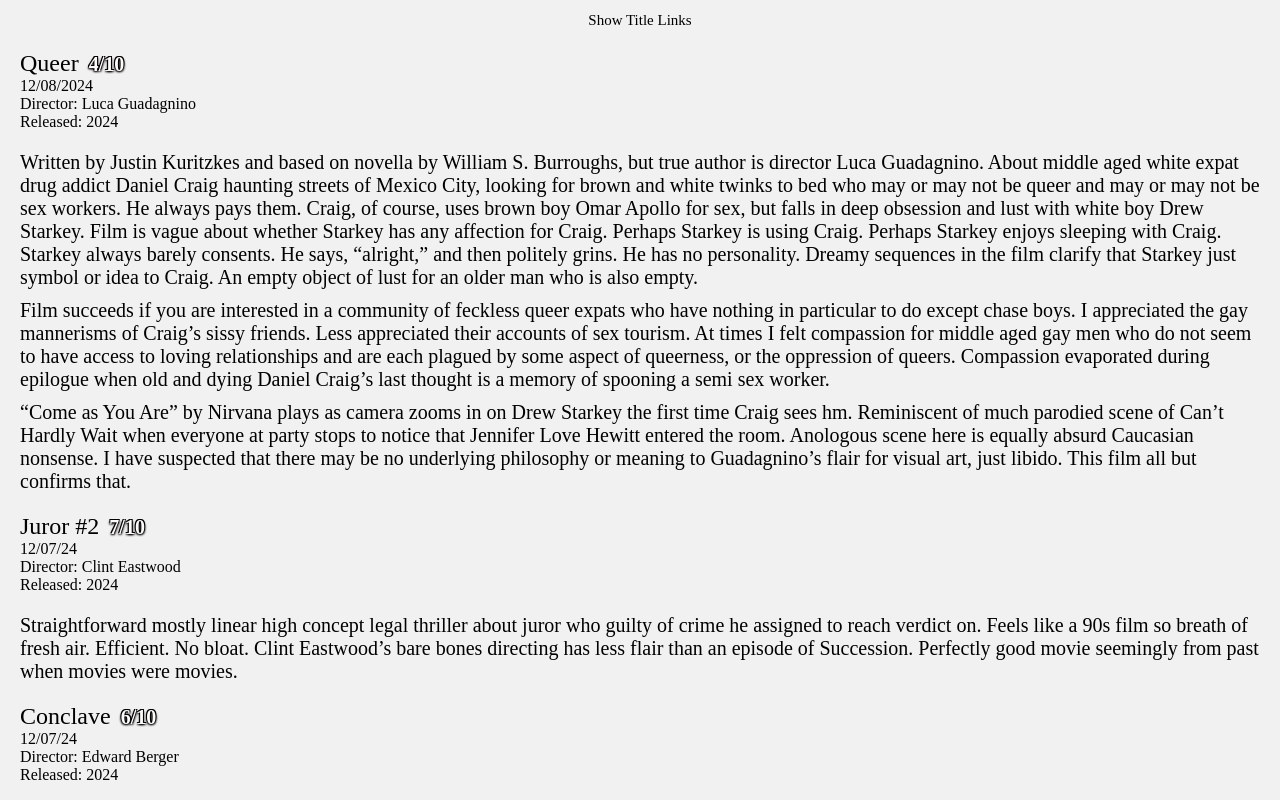
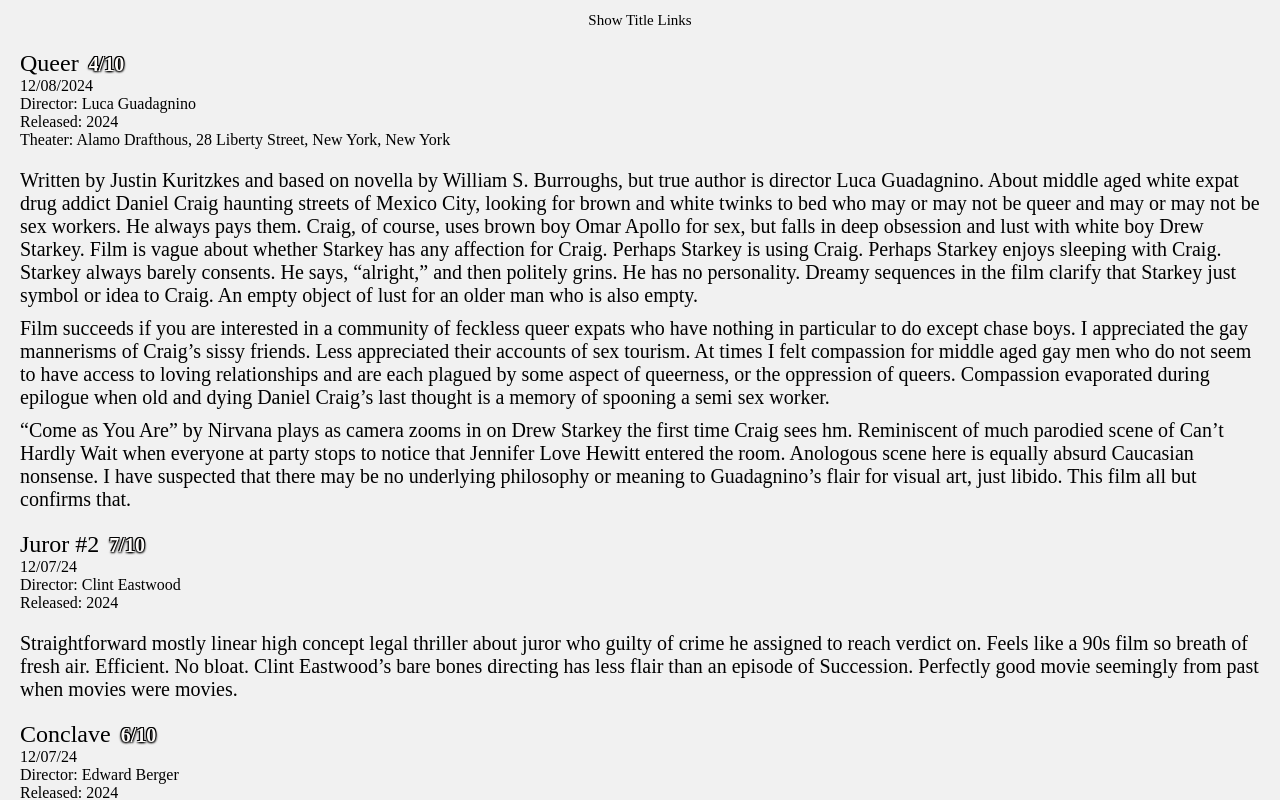
Before and after one commit to nkossally/movie-log, a React (Create React App) app: page / in a window 1280 px wide. Shown: the top 800 px of the page. Built offline with nearby package versions, Linux system fonts and the light colour scheme; no server answers.

Commit message:
add location

```diff
--- a/src/App.js
+++ b/src/App.js
@@ -405,9 +405,10 @@
         releaseDate="2024"
         text=""
         text2=""
+        text3=""
+        theater=""
         rating={}
       />  */}
-
       <Review
         title="Queer"
         director="Luca Guadagnino"
@@ -417,6 +418,7 @@
         text="Written by Justin Kuritzkes and based on novella by William S. Burroughs, but true author is director Luca Guadagnino. About middle aged white expat drug addict Daniel Craig haunting streets of Mexico City, looking for brown and white twinks to bed who may or may not be queer and may or may not be sex workers. He always pays them. Craig, of course, uses brown boy Omar Apollo for sex, but falls in deep obsession and lust with white boy Drew Starkey. Film is vague about whether Starkey has any affection for Craig. Perhaps Starkey is using Craig. Perhaps Starkey enjoys sleeping with Craig. Starkey always barely consents. He says, “alright,” and then politely grins. He has no personality. Dreamy sequences in the film clarify that Starkey just symbol or idea to Craig. An empty object of lust for an older man who is also empty."
         text2="Film succeeds if you are interested in a community of feckless queer expats who have nothing in particular to do except chase boys. I appreciated the gay mannerisms of Craig’s sissy friends. Less appreciated their accounts of sex tourism. At times I felt compassion for middle aged gay men who do not seem to have access to loving relationships and are each plagued by some aspect of queerness, or the oppression of queers. Compassion evaporated during epilogue when old and dying Daniel Craig’s last thought is a memory of spooning a semi sex worker."
         text3="“Come as You Are” by Nirvana plays as camera zooms in on Drew Starkey the first time Craig sees hm. Reminiscent of much parodied scene of Can’t Hardly Wait when everyone at party stops to notice that Jennifer Love Hewitt entered the room. Anologous scene here is equally absurd Caucasian nonsense. I have suspected that there may be no underlying philosophy or meaning to Guadagnino’s flair for visual art, just libido. This film all but confirms that. "
+        theater="Alamo Drafthous, 28 Liberty Street, New York, New York"
         rating={4}
       />
       <Review
--- a/src/components/Review.js
+++ b/src/components/Review.js
@@ -26,6 +26,7 @@
           <div>{props.date}</div>
           {props.director && <div>Director: {props.director}</div>}
           {props.releaseDate && <div>Released: {props.releaseDate}</div>}
+          {props.theater && <div>Theater: {props.theater}</div>}
         </div>
         {imgUrl && <img className="movie-poster" src={imgUrl} />}
       </div>
```
